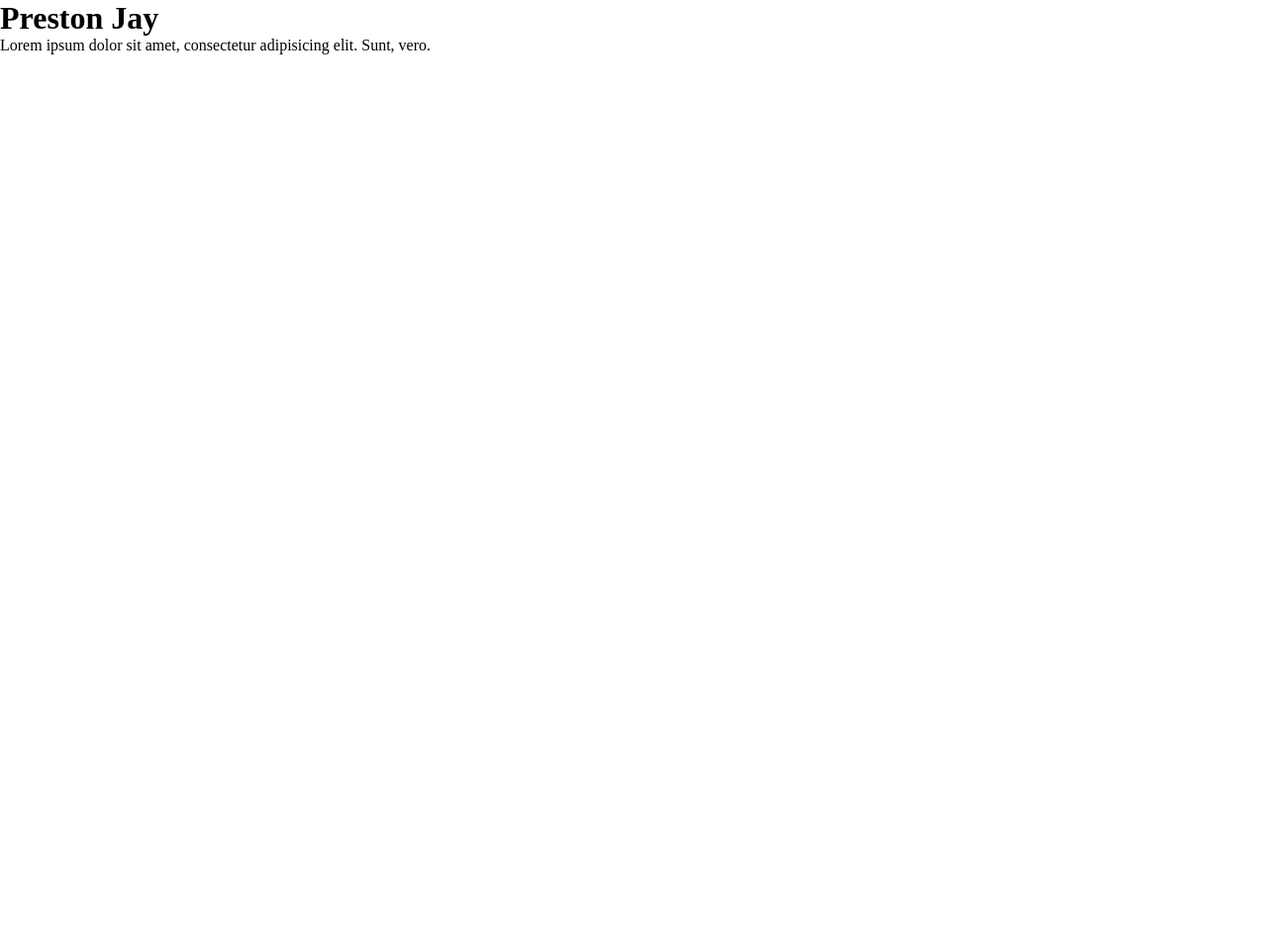
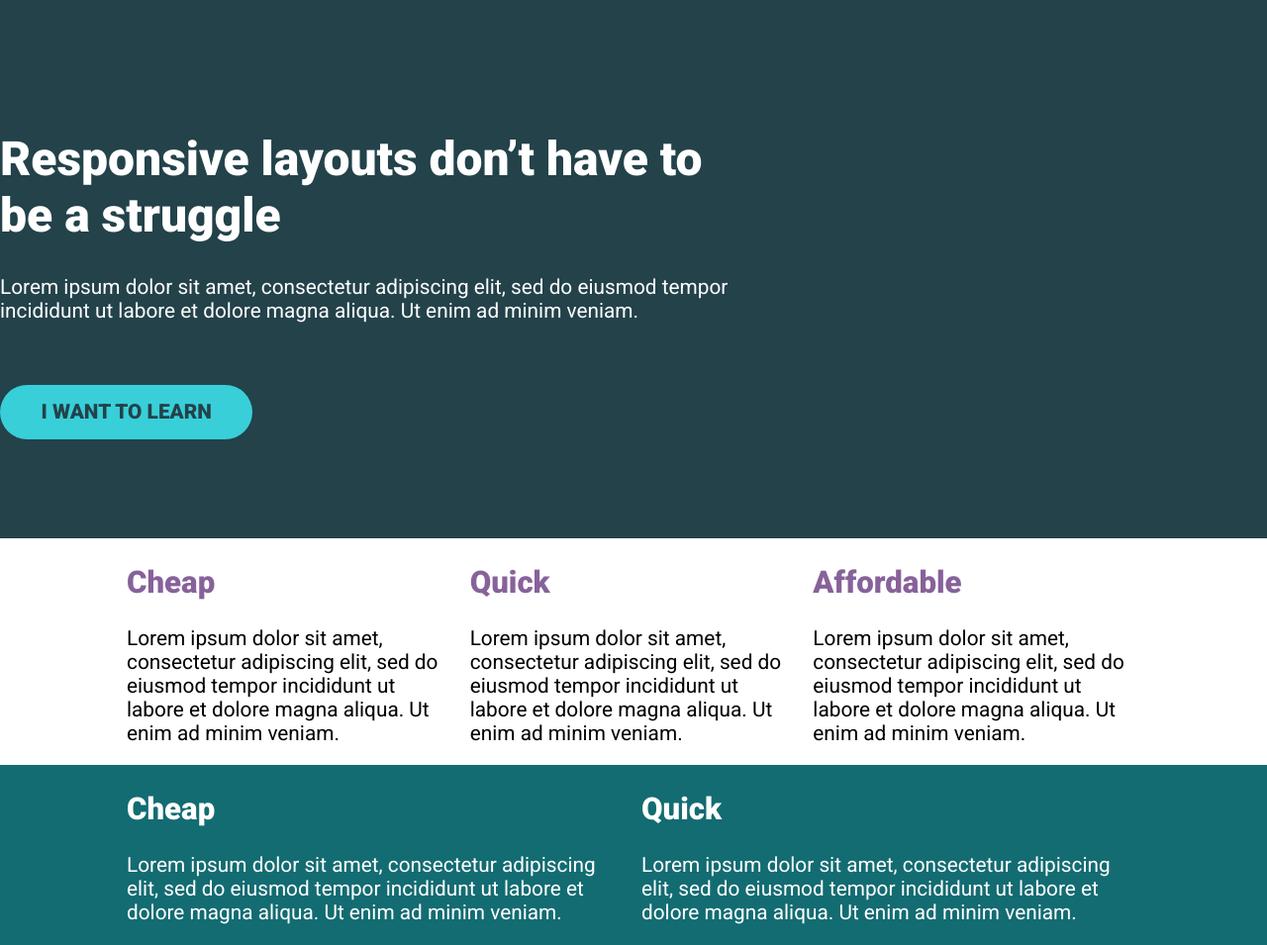
Before and after one commit to prestonevans/kevinPowellDay8, a plain HTML site: page index.html in a window 1280 px wide. Shown: the whole page at 99% size. Before the commit the page ends 800 px from the top, so only its background shows below. Drawn offline with nearby package versions, Linux system fonts and the light colour scheme; files that its build step writes are made by us from their sources.

Commit message:
my solution to day 8 of kevin powell responsive design

```diff
--- a/index.html
+++ b/index.html
@@ -3,27 +3,59 @@
 
 <head>
     <meta charset="UTF-8">
-    <meta http-equiv="X-UA-Compatible" content="IE=edge">
     <meta name="viewport" content="width=device-width, initial-scale=1.0">
-    <title>Preston Jay</title>
-	<script src="https://kit.fontawesome.com/ad835ba750.js" crossorigin="anonymous"></script>
-    <link rel="stylesheet" href="css/style.css">
+    <title>Challenge time!</title>
+    <link href="https://fonts.googleapis.com/css2?family=Roboto:wght@400;900&display=swap" rel="stylesheet">
+    <link rel="stylesheet" href="/css/style.css">
 </head>
 
 <body>
-    <header>
-        <nav>
+    <div class="hero">
+        <div class="container">
+            <div class="hero__text">
+                <h1>Responsive layouts don’t have to be a struggle</h1>
+                <p>Lorem ipsum dolor sit amet, consectetur adipiscing elit, sed do eiusmod tempor incididunt ut labore
+                    et dolore magna aliqua. Ut enim ad minim veniam.</p>
+                <a href="#" class="btn">I want to learn</a>
+            </div>
+        </div>
+    </div>
+    <div class="container">
+        <div class="row">
+            <div class="col">
+                <h2>Cheap</h2>
+                <p>Lorem ipsum dolor sit amet, consectetur adipiscing elit, sed do eiusmod tempor incididunt ut labore
+                    et dolore magna aliqua. Ut enim ad minim veniam.</p>
+            </div>
+            <div class="col">
+                <h2>Quick</h2>
+                <p>Lorem ipsum dolor sit amet, consectetur adipiscing elit, sed do eiusmod tempor incididunt ut labore
+                    et dolore magna aliqua. Ut enim ad minim veniam.</p>
+            </div>
+            <div class="col">
+                <h2>Affordable</h2>
+                <p>Lorem ipsum dolor sit amet, consectetur adipiscing elit, sed do eiusmod tempor incididunt ut labore
+                    et dolore magna aliqua. Ut enim ad minim veniam.</p>
+            </div>
+        </div>
+    </div>
+    <div class="container">
+        <div class="row-2">
+            <div class="col">
+                <h2>Cheap</h2>
+                <p>Lorem ipsum dolor sit amet, consectetur adipiscing elit, sed do eiusmod tempor incididunt ut labore
+                    et dolore magna aliqua. Ut enim ad minim veniam.</p>
+            </div>
+            <div class="col">
+                <h2>Quick</h2>
+                <p>Lorem ipsum dolor sit amet, consectetur adipiscing elit, sed do eiusmod tempor incididunt ut labore
+                    et dolore magna aliqua. Ut enim ad minim veniam.</p>
+            </div>
+        </div>
+    </div>
+    </div>
 
-        </nav>
-    </header>
-    <main>
-        <h1>Preston Jay</h1>
-        <p>Lorem ipsum dolor sit amet, consectetur adipisicing elit. Sunt, vero.</p>
-    </main>
-    <footer>
 
-    </footer>
-    <script src="js/app.js"></script>
 </body>
 
 </html>
--- a/scss/style.scss
+++ b/scss/style.scss
@@ -1,5 +1,91 @@
-* {
-	border: 0;
-	padding: 0;
-	margin: 0;
+*, *::before, *::after {
+    box-sizing: border-box;
 }
+
+body {
+    margin: 0;
+    font-family: 'Roboto', sans-serif;
+    font-size: 1.3rem;
+}
+
+h1 {
+    font-size: 3rem;
+}
+
+body > .container:nth-child(3) {
+    background-color: #136C72;
+}
+
+.row {
+    display: flex;
+	flex-wrap: wrap;
+	justify-content: center;
+	gap: 0 1rem;
+	width: 80%;
+    max-width: 1100px;
+    margin: 0 auto;
+	h2 {
+		color: #87629A;
+	}
+}
+body {
+	display: flex;
+	min-height: 100vh;
+	flex-direction: column;
+	justify-content: space-between;
+	.container:nth-child(3) {
+		background-color: #136C72;
+
+	}
+}
+.row-2 {
+	width: 80%;
+    max-width: 1100px;
+    margin: 0 auto;
+	display: flex;
+	flex-wrap: wrap;
+	gap: 0 1rem;
+	h2,p {
+		color: #fff;
+	}
+  }
+.row-2 .col {
+	flex: 1 40%;
+	min-width: 18.25rem;
+}
+
+.row .col {
+    /* these are now flex items */
+    flex: 1 18.25rem;
+	max-width: 30rem;
+}
+
+.hero {
+    padding: 100px 0;
+    background-color: #23424A;
+    color: #FFF;
+}
+
+.hero__text {
+    width: 60%;
+}
+
+.hero p {
+    margin-bottom: 3em;
+}
+
+.btn {
+    display: inline-block;
+    text-decoration: none;
+    text-transform: uppercase;
+    color: #23424A;
+    font-weight: 900;
+    background-color: #38CFD9;
+    padding: .75em 2em;
+    border-radius: 100px;
+}
+
+.btn:hover,
+.btn:focus {
+    opacity: .75;
+}
```
Also changed, not shown: css/style.css (added), 1 other file.
